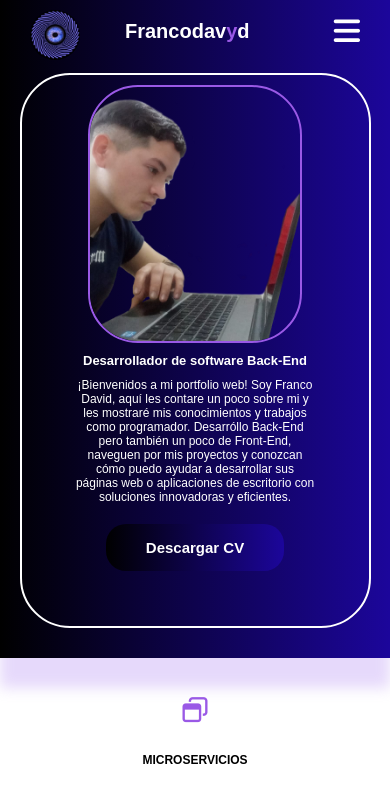
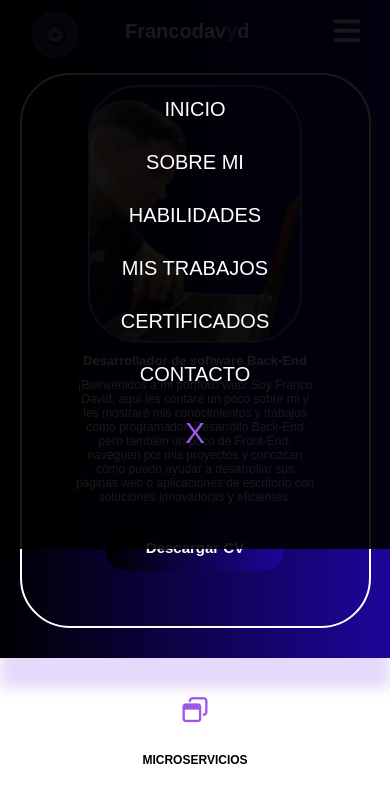
Before and after one commit to francodavyd/francodavyd.github.io, a plain HTML site: page index.html in a window 390 px wide. Both pictures are taken after a click on the element 346 px from the left and 31 px from the top of the page. Shown: the top 794 px of the page. Drawn offline with Linux system fonts and the light colour scheme.

Commit message:
Agregué función para cerrar/abrir menu responsivo

```diff
--- a/app.js
+++ b/app.js
@@ -31,3 +31,42 @@ function sendMessageWithText() {
     // Abrir la URL de WhatsApp
     window.open(urlWhatsApp, '_blank');
 }
+
+function responsiveMenu(){
+    let x = document.getElementById("nav");
+    if(x.className===""){
+        x.className = "responsive";
+
+        //creamos el elemento que cierra el menu
+        let span = document.createElement("span");
+        span.innerHTML = "X";
+        span.style.fontSize = "30px";
+        span.style.color = "#9a59e6";
+        span.style.cursor = "pointer";
+        document.getElementById("nav").appendChild(span);
+
+        //quitamos el boton eliminar cuando se hace click sobre este
+        span.onclick = function(){
+            x.className = "";
+            span.remove();
+        }
+    }else{
+        x.className="";
+    }
+}
+
+//Este codigo es para agregar una función a cada links del menu
+//responsive
+//cuando se presione en cualquier de los links del menu debe desaparecer el menu
+function closeMenu(){
+
+    var x = document.getElementById("nav");
+    if(x.className==="responsive"){
+        x.className = "";
+    }
+
+
+    //removemos el boton eliminar
+    btnEliminar = document.querySelector("#nav span");
+    btnEliminar.remove();
+}
--- a/css/styles.css
+++ b/css/styles.css
@@ -42,7 +42,7 @@ header .logo span{
     color: #9a59e6;
 }
 /* Estilizando nav*/
-nav ul{
+#nav ul{
     display: flex;
     justify-content: space-around;
     width: 50vw;
@@ -50,14 +50,14 @@ nav ul{
     font-weight: 600;
     font-family: sans-serif;
 }
-nav ul li{
+#nav ul li{
     list-style: none;
 }
-nav ul a{
+#nav ul a{
     text-decoration: none;
     transition: all 0.3s;
 }
-nav ul a:hover{
+#nav ul a:hover{
     color: #9a59e6;
     font-size: 15px;
     transform: scale(1.05);
@@ -547,7 +547,7 @@ padding: 5px 20px;
     .inicio .row .col-content h2, p, .btn{
         font-size: 15px;
     }
-    nav ul li{
+    #nav ul li{
         font-size: 13px;
     }
     .servicios .servicios-content .casilla h2{
@@ -560,28 +560,29 @@ padding: 5px 20px;
     }
 }
 @media screen and (max-width:1105px){
-    .nav{
+    #nav{
         display: none;
     }
-    .nav.responsive {
+    #nav.responsive {
       display: flex;
+      flex-direction: column;
         background: rgba(0, 0, 0, .9);
         top: 0;
         left: 0;
-        height: 100vh;
+        height: 65vh;
         width: 100%;
         position: absolute;
         padding: 10px;
         align-items: center;
         justify-content: center;
     }
-    .nav.responsive ul{
+    #nav.responsive ul{
         flex-direction: column;
         text-align: center;
     }
-    .nav.nav.responsive li{
+    #nav.responsive li{
         padding-bottom: 30px;
-        font-size: 25px;
+        font-size: 20px;
         font-weight: normal;
     }
     #icon-nav{
--- a/index.html
+++ b/index.html
@@ -19,17 +19,17 @@
                         <img src="img/mylogo.jpg" alt="eye-image-logo">
                         <h1>Francodav<span>y</span>d</h1>
                     </div>
-                    <nav class="nav responsiv">
+                    <nav class="" id="nav">
                         <ul>
-                            <li><a href="#inicio">Inicio</a></li>
-                            <li><a href="#about">Sobre mi</a></li>
-                            <li><a href="#worksec">Habilidades</a></li>
-                            <li><a href="#trabajos">Mis trabajos</a></li>
-                            <li><a href="#port-cert">Certificados</a></li>
-                            <li><a href="#contacto">Contacto</a></li>
+                            <li><a href="#inicio" onclick="closeMenu()">Inicio</a></li>
+                            <li><a href="#about" onclick="closeMenu()" >Sobre mi</a></li>
+                            <li><a href="#worksec" onclick="closeMenu()" >Habilidades</a></li>
+                            <li><a href="#trabajos"onclick="closeMenu()" >Mis trabajos</a></li>
+                            <li><a href="#port-cert" onclick="closeMenu()">Certificados</a></li>
+                            <li><a href="#contacto" onclick="closeMenu()" >Contacto</a></li>
                         </ul>
                     </nav>
-                    <div id="icon-nav">
+                    <div id="icon-nav" onclick="responsiveMenu()">
                         <i class="fa-solid fa-bars"></i>
                     </div>
 
```
